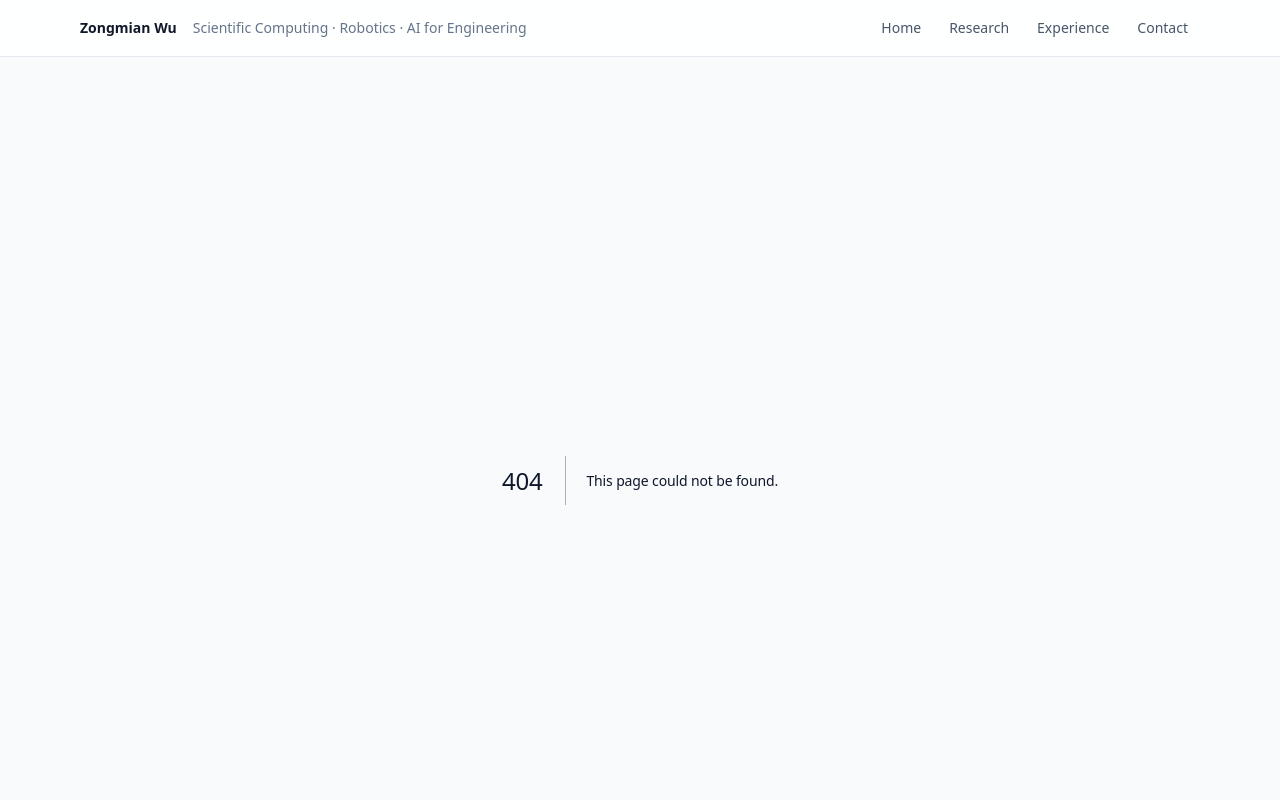
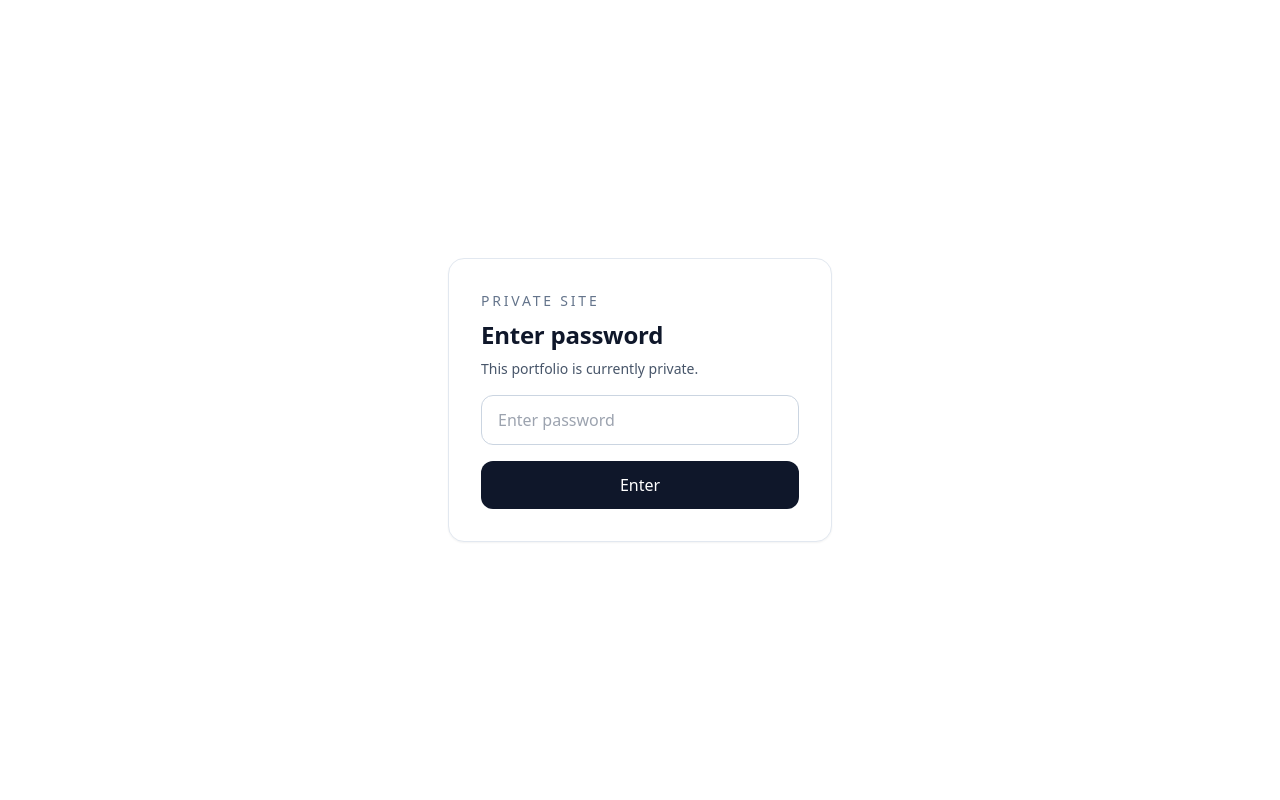
Before and after one commit to MianDD/zongmianwu-portfolio-academic, a Next.js app: page /unlock in a window 1280 px wide. Before the commit this address had no page. Shown: the top 800 px of the page. Built offline with nearby package versions, Linux system fonts and the light colour scheme.

Commit message:
Web Lock Refined

```diff
--- a/app/layout.tsx
+++ b/app/layout.tsx
@@ -1,12 +1,15 @@
 import type { Metadata } from "next";
 import "./globals.css";
-import { Navbar } from "@/components/Navbar";
-import { Footer } from "@/components/Footer";
+import LayoutShell from "@/components/LayoutShell";
 
 export const metadata: Metadata = {
   title: "Zongmian Wu | Scientific Computing & Robotics",
   description:
     "Academic portfolio of Zongmian Wu, MPhil candidate in Scientific Computing (HPC) at the University of Cambridge.",
+  robots: {
+    index: false,
+    follow: false,
+  },
 };
 
 export default function RootLayout({
@@ -17,11 +20,7 @@ export default function RootLayout({
   return (
     <html lang="en">
       <body className="min-h-screen bg-slate-50 text-slate-800 antialiased">
-        <Navbar />
-        <main className="mx-auto w-full max-w-6xl px-4 pt-20 pb-16">
-          {children}
-        </main>
-        <Footer />
+        <LayoutShell>{children}</LayoutShell>
       </body>
     </html>
   );
--- a/app/unlock/app/unlock/page.tsx
+++ /dev/null
@@ -1,50 +0,0 @@
-"use client";
-
-import { useState } from "react";
-
-export default function UnlockPage() {
-  const [password, setPassword] = useState("");
-  const [error, setError] = useState("");
-
-  function handleSubmit(e: React.FormEvent<HTMLFormElement>) {
-    e.preventDefault();
-
-    if (password === "my-secret-portfolio-2026") {
-      document.cookie = "site_unlocked=true; path=/";
-      window.location.href = "/";
-    } else {
-      setError("Wrong password");
-    }
-  }
-
-  return (
-    <div className="min-h-screen flex items-center justify-center bg-white text-slate-900 dark:bg-slate-950 dark:text-slate-100">
-      <form
-        onSubmit={handleSubmit}
-        className="w-full max-w-sm space-y-4 rounded-2xl border border-slate-200 dark:border-slate-800 p-8 shadow-sm"
-      >
-        <h1 className="text-2xl font-semibold">Private site</h1>
-        <p className="text-sm text-slate-600 dark:text-slate-400">
-          Enter the password to access this portfolio.
-        </p>
-
-        <input
-          type="password"
-          placeholder="Enter password"
-          value={password}
-          onChange={(e) => setPassword(e.target.value)}
-          className="w-full rounded-xl border border-slate-300 dark:border-slate-700 bg-transparent px-4 py-3 outline-none"
-        />
-
-        {error ? <p className="text-sm text-red-500">{error}</p> : null}
-
-        <button
-          type="submit"
-          className="w-full rounded-xl bg-slate-900 text-white dark:bg-slate-100 dark:text-slate-900 px-4 py-3"
-        >
-          Enter
-        </button>
-      </form>
-    </div>
-  );
-}
--- /dev/null
+++ b/app/unlock/page.tsx
@@ -0,0 +1,58 @@
+"use client";
+
+import { useState } from "react";
+
+export default function UnlockPage() {
+  const [password, setPassword] = useState("");
+  const [error, setError] = useState("");
+
+  function handleSubmit(e: React.FormEvent<HTMLFormElement>) {
+    e.preventDefault();
+
+    if (password === "my-secret-portfolio-2026") {
+      document.cookie = "site_unlocked=true; path=/; max-age=604800";
+      window.location.href = "/";
+    } else {
+      setError("Wrong password");
+    }
+  }
+
+  return (
+    <div className="min-h-screen flex items-center justify-center bg-white text-slate-900 dark:bg-slate-950 dark:text-slate-100 px-6">
+      <form
+        onSubmit={handleSubmit}
+        className="w-full max-w-sm space-y-4 rounded-2xl border border-slate-200 dark:border-slate-800 p-8 shadow-sm bg-white dark:bg-slate-900"
+      >
+        <div className="space-y-2">
+          <p className="text-sm uppercase tracking-[0.2em] text-slate-500 dark:text-slate-400">
+            Private site
+          </p>
+          <h1 className="text-2xl font-semibold">Enter password</h1>
+          <p className="text-sm text-slate-600 dark:text-slate-400">
+            This portfolio is currently private.
+          </p>
+        </div>
+
+        <input
+          type="password"
+          placeholder="Enter password"
+          value={password}
+          onChange={(e) => {
+            setPassword(e.target.value);
+            setError("");
+          }}
+          className="w-full rounded-xl border border-slate-300 dark:border-slate-700 bg-transparent px-4 py-3 outline-none focus:border-slate-500"
+        />
+
+        {error ? <p className="text-sm text-red-500">{error}</p> : null}
+
+        <button
+          type="submit"
+          className="w-full rounded-xl bg-slate-900 text-white dark:bg-slate-100 dark:text-slate-900 px-4 py-3"
+        >
+          Enter
+        </button>
+      </form>
+    </div>
+  );
+}
--- /dev/null
+++ b/components/LayoutShell.tsx
@@ -0,0 +1,28 @@
+"use client";
+
+import { usePathname } from "next/navigation";
+import { Navbar } from "@/components/Navbar";
+import { Footer } from "@/components/Footer";
+
+export default function LayoutShell({
+  children,
+}: {
+  children: React.ReactNode;
+}) {
+  const pathname = usePathname();
+  const isUnlockPage = pathname === "/unlock";
+
+  if (isUnlockPage) {
+    return <>{children}</>;
+  }
+
+  return (
+    <>
+      <Navbar />
+      <main className="mx-auto w-full max-w-6xl px-4 pt-20 pb-16">
+        {children}
+      </main>
+      <Footer />
+    </>
+  );
+}
--- a/middleware.ts
+++ b/middleware.ts
@@ -4,7 +4,6 @@ import type { NextRequest } from "next/server";
 export function middleware(request: NextRequest) {
   const { pathname } = request.nextUrl;
 
-  // 放行这些路径
   if (
     pathname.startsWith("/unlock") ||
     pathname.startsWith("/_next") ||
@@ -23,3 +22,7 @@ export function middleware(request: NextRequest) {
 
   return NextResponse.redirect(new URL("/unlock", request.url));
 }
+
+export const config = {
+  matcher: ["/((?!_next/static|_next/image|favicon.ico).*)"],
+};
```
